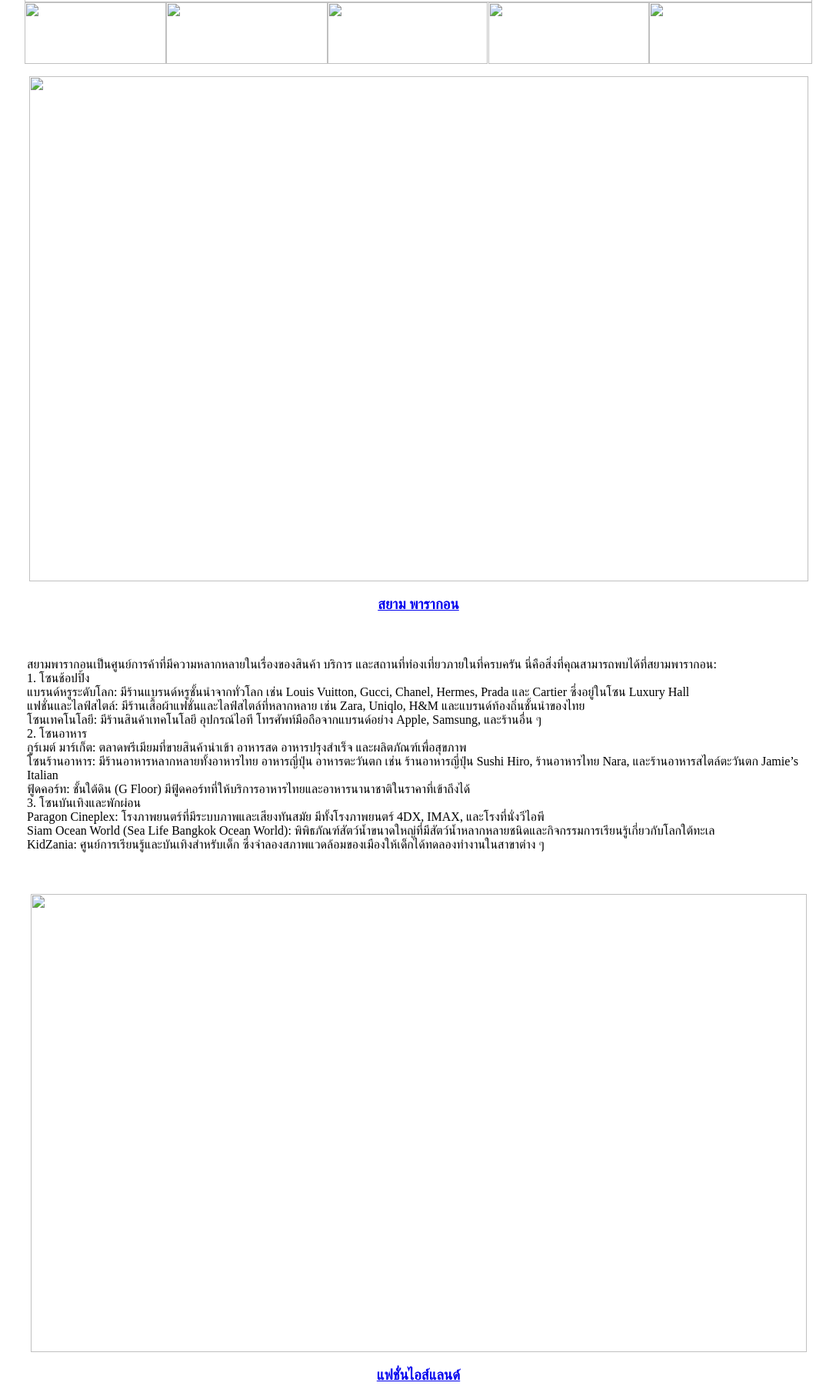
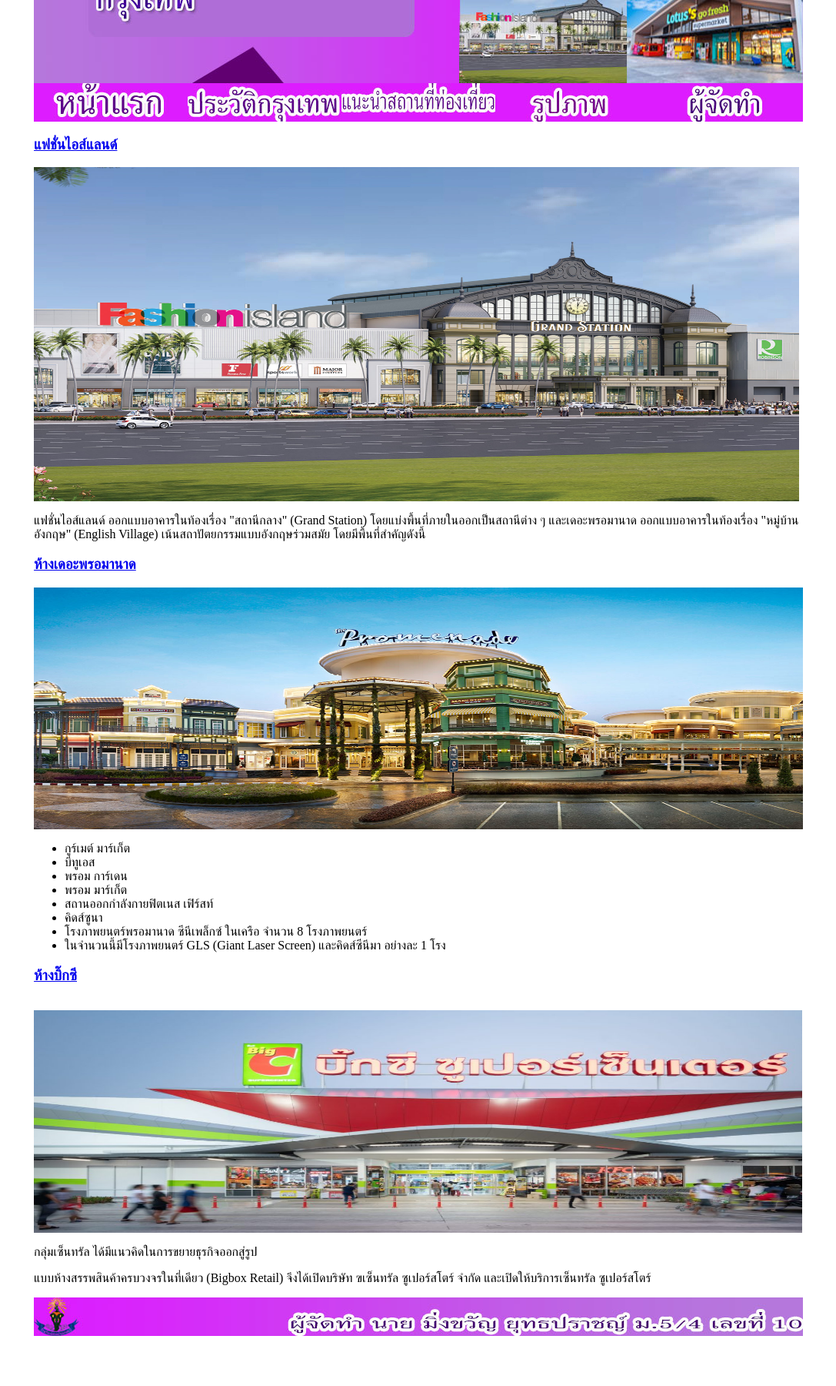
Before and after one commit to Pitichalerm/07193, a plain HTML site: page bkk2.html in a window 1280 px wide. Shown: the part 200-2000 px from the top of the page at 77% size, without its empty margins (96-1183 px from the left). After the commit the page ends 1943 px from the top, so only its background shows below. Drawn offline with Linux system fonts and the light colour scheme.

Commit message:
Update bkk2.html

```diff
--- a/bkk2.html
+++ b/bkk2.html
@@ -3,76 +3,82 @@
 <head>
 <meta http-equiv="Content-Type" content="text/html; charset=utf-8" />
 <title>Untitled Document</title>
+<script type="text/javascript">
+function MM_swapImgRestore() { //v3.0
+  var i,x,a=document.MM_sr; for(i=0;a&&i<a.length&&(x=a[i])&&x.oSrc;i++) x.src=x.oSrc;
+}
+function MM_preloadImages() { //v3.0
+  var d=document; if(d.images){ if(!d.MM_p) d.MM_p=new Array();
+    var i,j=d.MM_p.length,a=MM_preloadImages.arguments; for(i=0; i<a.length; i++)
+    if (a[i].indexOf("#")!=0){ d.MM_p[j]=new Image; d.MM_p[j++].src=a[i];}}
+}
+
+function MM_findObj(n, d) { //v4.01
+  var p,i,x;  if(!d) d=document; if((p=n.indexOf("?"))>0&&parent.frames.length) {
+    d=parent.frames[n.substring(p+1)].document; n=n.substring(0,p);}
+  if(!(x=d[n])&&d.all) x=d.all[n]; for (i=0;!x&&i<d.forms.length;i++) x=d.forms[i][n];
+  for(i=0;!x&&d.layers&&i<d.layers.length;i++) x=MM_findObj(n,d.layers[i].document);
+  if(!x && d.getElementById) x=d.getElementById(n); return x;
+}
+
+function MM_swapImage() { //v3.0
+  var i,j=0,x,a=MM_swapImage.arguments; document.MM_sr=new Array; for(i=0;i<(a.length-2);i+=3)
+   if ((x=MM_findObj(a[i]))!=null){document.MM_sr[j++]=x; if(!x.oSrc) x.oSrc=x.src; x.src=a[i+2];}
+}
+</script>
 </head>
 
-<body>
-<table width="1023" border="0" align="center" cellpadding="0" cellspacing="0">
+<body onload="MM_preloadImages('images/หน้าแรก2.jpg','images/ประวัติ-2.jpg','images/แนะนำ-2.jpg','images/รูปภาพ-2.jpg','images/ผู้จัดทำ-2.jpg')">
+<table width="1000" border="0" align="center" cellpadding="0" cellspacing="0">
   <tr>
-    <td colspan="5"><img src="images/Untitled-2_01.jpg" width="1024" height="195" /></td>
+    <td colspan="5"><img src="images/หัวเรื่อง.jpg" alt="" width="1000" height="300" /></td>
   </tr>
   <tr>
-    <td width="184"><a href="index.html"><img src="images/Untitled-2_02.jpg" width="184" height="80" /></a></td>
-    <td width="208"><a href="bkk1.html"><img src="images/Untitled-2_03.jpg" width="210" height="80" /></a></td>
-    <td width="200"><a href="bkk2.html"><img src="images/Untitled-2_04.jpg" width="208" height="80" /></a></td>
-    <td width="204"><a href="bkk3.html"><img src="images/Untitled-2_05.jpg" width="209" height="80" /></a></td>
-    <td width="208"><a href="bkk4.html"><img src="images/Untitled-2_06.jpg" width="212" height="80" /></a></td>
+    <td><a href="index.html" onmouseout="MM_swapImgRestore()" onmouseover="MM_swapImage('Image3','','images/หน้าแรก2.jpg',1)"><img src="images/หน้าแรก-1.jpg" alt="" width="200" height="50" id="Image3" /></a></td>
+    <td><a href="bkk1.html" onmouseout="MM_swapImgRestore()" onmouseover="MM_swapImage('Image4','','images/ประวัติ-2.jpg',1)"><img src="images/ประวัติ-1.jpg" alt="" width="200" height="50" id="Image4" /></a></td>
+    <td><a href="bkk2.html" onmouseout="MM_swapImgRestore()" onmouseover="MM_swapImage('Image5','','images/แนะนำ-2.jpg',1)"><img src="images/แนะนำ-1.jpg" alt="" width="200" height="50" id="Image5" /></a></td>
+    <td><a href="bkk3.html" onmouseout="MM_swapImgRestore()" onmouseover="MM_swapImage('Image10','','images/รูปภาพ-2.jpg',1)"><img src="images/รูปภาพ-1.jpg" alt="" width="200" height="50" id="Image10" /></a></td>
+    <td><a href="bkk4.html" onmouseout="MM_swapImgRestore()" onmouseover="MM_swapImage('Image7','','images/ผู้จัดทำ-2.jpg',1)"><img src="images/ผู้จัดทำ-1.jpg" alt="" name="Image7" width="200" height="50" id="Image7" /></a></td>
   </tr>
   <tr>
-    <td height="1863" colspan="5" align="center" valign="top">   <p><img src="images/Screenshot 2024-09-11 105531.png" width="1013" height="656" /></p>
-    <h3><a jsname="UWckNb" href="https://th.tripadvisor.com/Attraction_Review-g293916-d600199-Reviews-Siam_Paragon-Bangkok.html" data-ved="2ahUKEwiQ05Dm_7mIAxVqSGwGHQItI2sQFnoECHAQAQ" ping="/url?sa=t&amp;source=web&amp;rct=j&amp;opi=89978449&amp;url=https://th.tripadvisor.com/Attraction_Review-g293916-d600199-Reviews-Siam_Paragon-Bangkok.html&amp;ved=2ahUKEwiQ05Dm_7mIAxVqSGwGHQItI2sQFnoECHAQAQ">สยาม พารากอน</a></h3>
-    <table width="1024" border="0">
+    <td colspan="5"><table width="1000" border="0" cellspacing="0" cellpadding="0">
       <tr>
-        <td height="325"><p>สยามพารากอนเป็นศูนย์การค้าที่มีความหลากหลายในเรื่องของสินค้า บริการ และสถานที่ท่องเที่ยวภายในที่ครบครัน นี่คือสิ่งที่คุณสามารถพบได้ที่สยามพารากอน:<br />
-          1. โซนช้อปปิ้ง<br />
-          แบรนด์หรูระดับโลก: มีร้านแบรนด์หรูชั้นนำจากทั่วโลก เช่น Louis Vuitton, Gucci, Chanel, Hermes, Prada และ Cartier ซึ่งอยู่ในโซน Luxury Hall<br />
-          แฟชั่นและไลฟ์สไตล์: มีร้านเสื้อผ้าแฟชั่นและไลฟ์สไตล์ที่หลากหลาย เช่น Zara, Uniqlo, H&amp;M และแบรนด์ท้องถิ่นชั้นนำของไทย<br />
-          โซนเทคโนโลยี: มีร้านสินค้าเทคโนโลยี อุปกรณ์ไอที โทรศัพท์มือถือจากแบรนด์อย่าง Apple, Samsung, และร้านอื่น ๆ<br />
-          2. โซนอาหาร<br />
-          กูร์เมต์ มาร์เก็ต: ตลาดพรีเมียมที่ขายสินค้านำเข้า อาหารสด อาหารปรุงสำเร็จ และผลิตภัณฑ์เพื่อสุขภาพ<br />
-          โซนร้านอาหาร: มีร้านอาหารหลากหลายทั้งอาหารไทย อาหารญี่ปุ่น อาหารตะวันตก เช่น ร้านอาหารญี่ปุ่น Sushi Hiro, ร้านอาหารไทย Nara, และร้านอาหารสไตล์ตะวันตก Jamie’s Italian<br />
-          ฟู้ดคอร์ท: ชั้นใต้ดิน (G Floor) มีฟู้ดคอร์ทที่ให้บริการอาหารไทยและอาหารนานาชาติในราคาที่เข้าถึงได้<br />
-          3. โซนบันเทิงและพักผ่อน<br />
-          Paragon Cineplex: โรงภาพยนตร์ที่มีระบบภาพและเสียงทันสมัย มีทั้งโรงภาพยนตร์ 4DX, IMAX, และโรงที่นั่งวีไอพี<br />
-          Siam Ocean World (Sea Life Bangkok Ocean World): พิพิธภัณฑ์สัตว์น้ำขนาดใหญ่ที่มีสัตว์น้ำหลากหลายชนิดและกิจกรรมการเรียนรู้เกี่ยวกับโลกใต้ทะเล<br />
-          KidZania: ศูนย์การเรียนรู้และบันเทิงสำหรับเด็ก ซึ่งจำลองสภาพแวดล้อมของเมืองให้เด็กได้ทดลองทำงานในสาขาต่าง ๆ</p></td>
+        <td><h3><a jsname="UWckNb" href="https://th.tripadvisor.com/Attraction_Review-g293916-d2062754-Reviews-Fashion_Island-Bangkok.html" data-ved="2ahUKEwiturKAg7qIAxU9R2wGHeZVHOQ4ChAWegQIHRAB" ping="/url?sa=t&amp;source=web&amp;rct=j&amp;opi=89978449&amp;url=https://th.tripadvisor.com/Attraction_Review-g293916-d2062754-Reviews-Fashion_Island-Bangkok.html&amp;ved=2ahUKEwiturKAg7qIAxU9R2wGHeZVHOQ4ChAWegQIHRAB">แฟชั่นไอส์แลนด์</a>          </h3>
+          <p><img src="images/PAGE-SLIDESHOW-2022-10.jpg" width="995" height="434" /></p></td>
       </tr>
-    </table>
-    <p><img src="images/Screenshot 2024-09-11 111028.png" width="1009" height="595" /></p>
-    <h3><a jsname="UWckNb" href="https://th.tripadvisor.com/Attraction_Review-g293916-d2062754-Reviews-Fashion_Island-Bangkok.html" data-ved="2ahUKEwiturKAg7qIAxU9R2wGHeZVHOQ4ChAWegQIHRAB" ping="/url?sa=t&amp;source=web&amp;rct=j&amp;opi=89978449&amp;url=https://th.tripadvisor.com/Attraction_Review-g293916-d2062754-Reviews-Fashion_Island-Bangkok.html&amp;ved=2ahUKEwiturKAg7qIAxU9R2wGHeZVHOQ4ChAWegQIHRAB">แฟชั่นไอส์แลนด์</a></h3>
-    <table width="1024" border="0">
       <tr>
-        <td height="192"><p>แฟชั่นไอส์แลนด์ (Fashion Island) เป็นศูนย์การค้าขนาดใหญ่ในกรุงเทพฯ ตั้งอยู่ในย่านรามอินทรา เปิดให้บริการมาตั้งแต่ปี พ.ศ. 2538 และเป็นที่นิยมในหมู่คนท้องถิ่นและนักท่องเที่ยว ศูนย์การค้าแห่งนี้มีทั้งร้านค้า สถานที่บันเทิง<br />
-          1. โซนการศึกษาและกิจกรรมสำหรับเด็ก<br />
-          สถาบันสอนพิเศษ: มีศูนย์การเรียนรู้และสถาบันสอนพิเศษสำหรับเด็ก เช่น Kumon และ The Brain<br />
-          Playland: โซนเล่นสำหรับเด็กที่มีเครื่องเล่นและกิจกรรมเสริมพัฒนาการเด็ก<br />
-          2. โซนสัตว์เลี้ยง<br />
-          Pet Shop: มีร้านขายสินค้าและบริการสำหรับสัตว์เลี้ยง เช่น Pet Safari และโรงพยาบาลสัตว์<br />
-          3. โซนอีเวนต์และนิทรรศการ<br />
-          แฟชั่นไอส์แลนด์มีการจัดกิจกรรมอีเวนต์และงานแสดงสินค้าต่าง ๆ ตลอดปี เช่น งานนิทรรศการศิลปะ งานแสดงรถยนต์ และกิจกรรมส่งเสริมการขายตามฤดูกาล</p>
-          <p></p></td>
+        <td valign="top">แฟชั่นไอส์แลนด์ ออกแบบอาคารในท้องเรื่อง &quot;สถานีกลาง&quot; (Grand Station) โดยแบ่งพื้นที่ภายในออกเป็นสถานีต่าง ๆ และเดอะพรอมานาด ออกแบบอาคารในท้องเรื่อง &quot;หมู่บ้านอังกฤษ&quot; (English Village) เน้นสถาปัตยกรรมแบบอังกฤษร่วมสมัย โดยมีพื้นที่สำคัญดังนี้</td>
       </tr>
-    </table>
-    <p><img src="images/Screenshot 2024-09-11 112038.png" width="1012" height="686" /></p>
-    <h3><a jsname="UWckNb" href="https://www.agoda.com/th-th/travel-guides/thailand/bangkok/khao-san-road-guide-bangkok-nightlife-street-food-budget-hotels/" data-ved="2ahUKEwjBmY24hbqIAxVYXmwGHUFzHeAQFnoECAgQAQ" ping="/url?sa=t&amp;source=web&amp;rct=j&amp;opi=89978449&amp;url=https://www.agoda.com/th-th/travel-guides/thailand/bangkok/khao-san-road-guide-bangkok-nightlife-street-food-budget-hotels/&amp;ved=2ahUKEwjBmY24hbqIAxVYXmwGHUFzHeAQFnoECAgQAQ">ถนนข้าวสาร</a></h3>
-    <table width="1024" border="0">
       <tr>
-        <td>ถนนข้าวสาร (Khao San Road) เป็นย่านที่มีชื่อเสียงในกรุงเทพฯ โดยเฉพาะในหมู่นักท่องเที่ยวจากทั่วโลก ถนนข้าวสารเป็นที่รู้จักในเรื่องของบรรยากาศที่คึกคักเต็มไปด้วยร้านค้า ร้านอาหาร ผับ บาร์ และที่พักราคาประหยัด<br />
-          1. ร้านอาหารและสตรีทฟู้ด<br />
-          สตรีทฟู้ด: มีอาหารข้างทางหลากหลายชนิด เช่น ผัดไทย ข้าวเหนียวมะม่วง ส้มตำ ไก่ย่าง และแมลงทอด เป็นอาหารยอดนิยมที่นักท่องเที่ยวชอบลองชิม<br />
-          ร้านอาหารไทยและนานาชาติ: มีร้านอาหารที่ให้บริการอาหารไทยและอาหารนานาชาติ เช่น อาหารอินเดีย อาหารเม็กซิกัน อาหารตะวันตก และอาหารทะเล<br />
-          2. ผับและบาร์<br />
-          บาร์และผับ: ถนนข้าวสารมีผับและบาร์มากมายที่มีการเล่นดนตรีสดหรือเปิดเพลงจากดีเจ เช่น Brick Bar, The Club Khaosan, และ Molly Bar เป็นจุดรวมตัวของนักท่องเที่ยวที่ต้องการสนุกสนานกับการดื่มและเต้นรำ<br />
-          3. ที่พัก<br />
-          โฮสเทลราคาประหยัด: ถนนข้าวสารมีโฮสเทลและเกสต์เฮ้าส์ที่พักราคาประหยัดมากมาย เหมาะสำหรับนักท่องเที่ยวแบบแบ็คแพ็คเกอร์ เช่น NapPark Hostel, Khaosan Art Hotel<br />
-          4. ร้านค้าและตลาดนัด<br />
-          ร้านขายเสื้อผ้าและของที่ระลึก: มีร้านค้าที่ขายเสื้อผ้าแบบชิล ๆ เสื้อผ้าแฟชั่น กางเกงช้าง กระเป๋า รองเท้า เครื่องประดับ และของที่ระลึกต่าง ๆ<br /></td>
+        <td><a jsname="UWckNb" href="https://www.wongnai.com/attractions/343703Kf-the-promenade" data-ved="2ahUKEwjXgtzPhcCIAxUYe2wGHYPKJMIQFnoECD8QAQ" ping="/url?sa=t&amp;source=web&amp;rct=j&amp;opi=89978449&amp;url=https://www.wongnai.com/attractions/343703Kf-the-promenade&amp;ved=2ahUKEwjXgtzPhcCIAxUYe2wGHYPKJMIQFnoECD8QAQ">
+          <h3>ห้างเดอะพรอมานาด</h3>
+        </a></td>
       </tr>
-    </table>
-    <p>&nbsp;</p>
-    <p>&nbsp;</p></td>
+      <tr>
+        <td><img src="images/Banner_our-corporate-The-Promenade.jpg" width="1000" height="314" /></td>
+      </tr>
+      <tr>
+        <td valign="top"><ul>
+          <li>กูร์เมต์ มาร์เก็ต</li>
+          <li>บีทูเอส</li>
+          <li>พรอม การ์เดน</li>
+          <li>พรอม มาร์เก็ต</li>
+          <li>สถานออกกำลังกายฟิตเนส เฟิร์สท์</li>
+          <li>คิดส์ซูนา</li>
+          <li>โรงภาพยนตร์พรอมานาด ซีนีเพล็กซ์ ในเครือ จำนวน 8 โรงภาพยนตร์</li>
+          <li> ในจำนวนนี้มีโรงภาพยนตร์ GLS (Giant Laser Screen) และคิดส์ซีนีมา อย่างละ 1 โรง          </li>
+        </ul>
+          <h3><a jsname="UWckNb" href="https://novotelbangkokplatinum.com/th/bangkok-destinations/bangkok-shopping-guide/big-c-ratchadamri/" data-ved="2ahUKEwjurYmNhcCIAxWfUGcHHSVvBIgQFnoECBQQAQ" ping="/url?sa=t&amp;source=web&amp;rct=j&amp;opi=89978449&amp;url=https://novotelbangkokplatinum.com/th/bangkok-destinations/bangkok-shopping-guide/big-c-ratchadamri/&amp;ved=2ahUKEwjurYmNhcCIAxWfUGcHHSVvBIgQFnoECBQQAQ">ห้างบิ๊กซี</a></h3></td>
+      </tr>
+      <tr>
+        <td valign="top"><p><img src="images/DSC_1318-scaled-e1592477571129-1050x567.jpg" width="999" height="289" /></p>
+          <p>กลุ่มเซ็นทรัล ได้มีแนวคิดในการขยายธุรกิจออกสู่รูป</p>
+          <p>แบบห้างสรรพสินค้าครบวงจรในที่เดียว (Bigbox Retail) จึงได้เปิดบริษัท ฃเซ็นทรัล ซูเปอร์สโตร์ จำกัด และเปิดให้บริการเซ็นทรัล ซูเปอร์สโตร์</p></td>
+      </tr>
+    </table></td>
   </tr>
   <tr>
-    <td colspan="5"><img src="images/Untitled-2_08.jpg" width="1024" height="97" /></td>
+    <td colspan="5"><img src="images/Untitled-11.jpg" alt="" width="1000" height="50" /></td>
   </tr>
 </table>
 </body>
```
